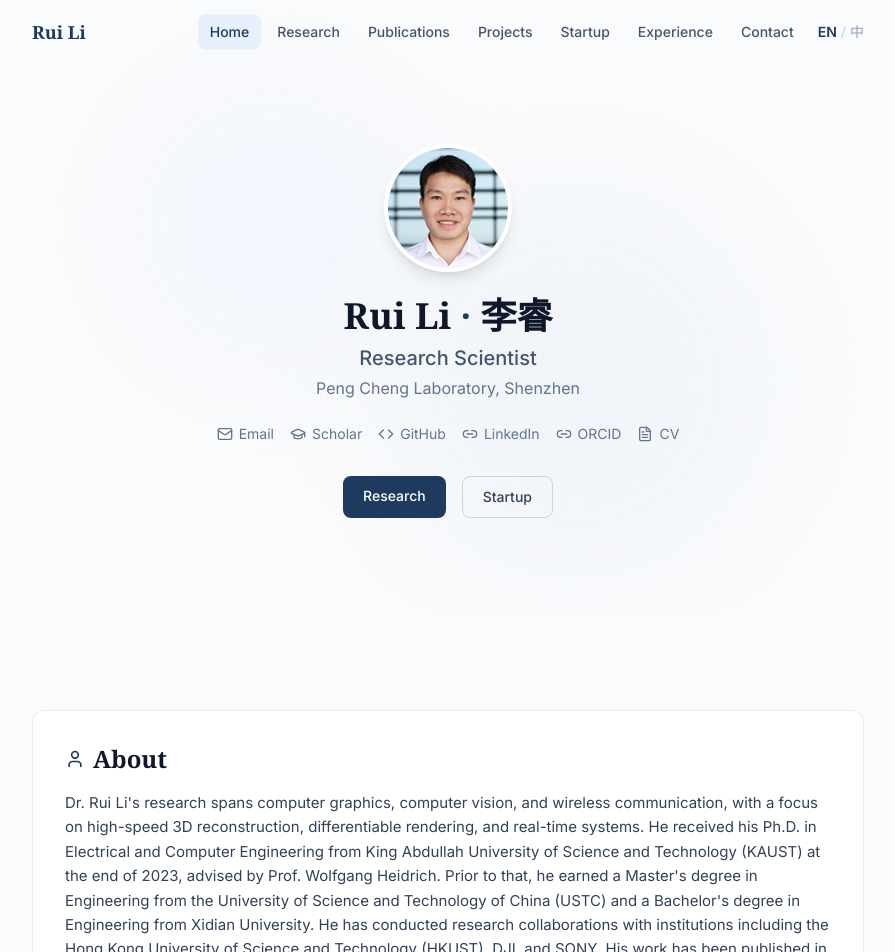
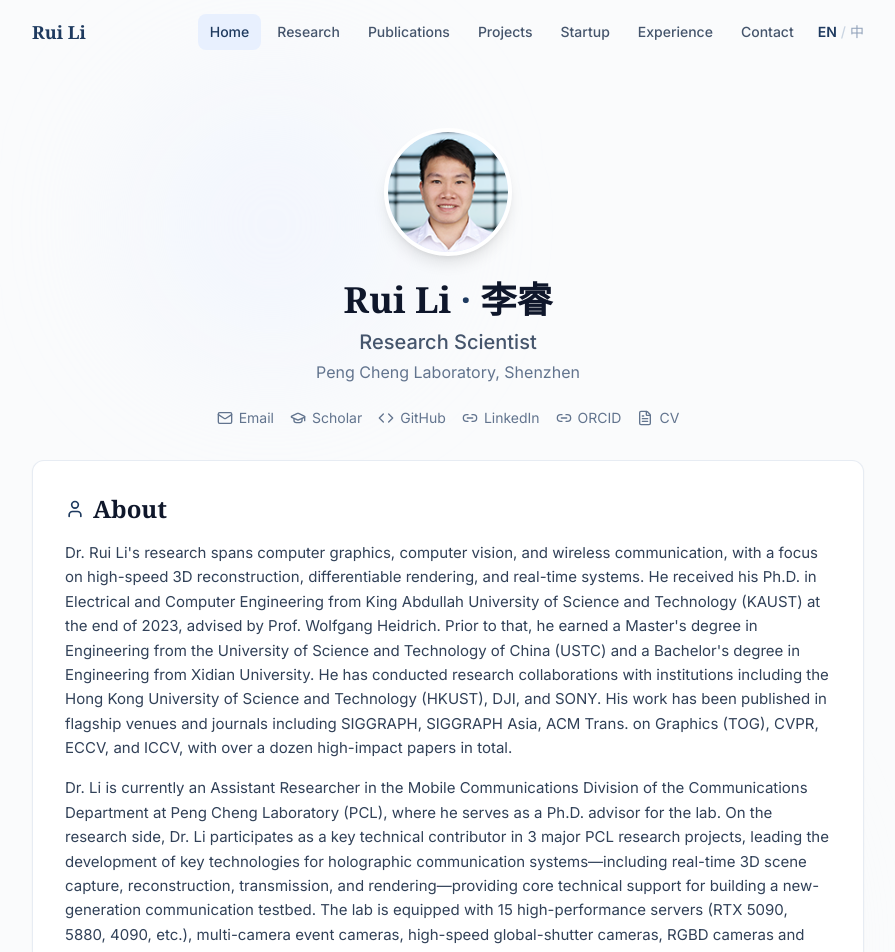
Before and after one commit to arthurlirui/personal-homepage-rui, a Next.js app: page / in a window 1280 px wide. Shown: the top 952 px of the page, without its empty margins (192-1087 px from the left). Built offline with nearby package versions, Linux system fonts and the light colour scheme.

Commit message:
refactor: merge About section into Hero, remove standalone keywords
- Integrate self-introduction card directly below social links in HeroSection
- Move CTA buttons into the About card
- Remove standalone AboutSection from homepage
- Keywords (research interests) already removed previously

```diff
--- a/app/page.tsx
+++ b/app/page.tsx
@@ -1,7 +1,6 @@
 import HeroSection from '@/components/home/HeroSection'
 import ResearchPreview from '@/components/home/ResearchPreview'
 import PaperHighlights from '@/components/home/PaperHighlights'
-import AboutSection from '@/components/home/AboutSection'
 import LatestNews from '@/components/home/LatestNews'
 import StartupHighlight from '@/components/home/StartupHighlight'
 
@@ -9,7 +8,6 @@ export default function HomePage() {
   return (
     <>
       <HeroSection />
-      <AboutSection />
       <ResearchPreview />
       <PaperHighlights />
       <LatestNews />
--- a/components/home/HeroSection.tsx
+++ b/components/home/HeroSection.tsx
@@ -2,8 +2,7 @@
 
 import { profile } from '@/data/profile'
 import { useLang, pick } from '@/components/context/LanguageContext'
-import { ui } from '@/data/i18n'
-import { Mail, GraduationCap, Code, Link2, FileText } from 'lucide-react'
+import { Mail, GraduationCap, Code, Link2, FileText, User } from 'lucide-react'
 import Link from 'next/link'
 
 const iconMap = {
@@ -15,21 +14,31 @@ const iconMap = {
   'file-text': FileText,
 }
 
+const bioEn = `Dr. Rui Li's research spans computer graphics, computer vision, and wireless communication, with a focus on high-speed 3D reconstruction, differentiable rendering, and real-time systems. He received his Ph.D. in Electrical and Computer Engineering from King Abdullah University of Science and Technology (KAUST) at the end of 2023, advised by Prof. Wolfgang Heidrich. Prior to that, he earned a Master's degree in Engineering from the University of Science and Technology of China (USTC) and a Bachelor's degree in Engineering from Xidian University. He has conducted research collaborations with institutions including the Hong Kong University of Science and Technology (HKUST), DJI, and SONY. His work has been published in flagship venues and journals including SIGGRAPH, SIGGRAPH Asia, ACM Trans. on Graphics (TOG), CVPR, ECCV, and ICCV, with over a dozen high-impact papers in total.
+
+Dr. Li is currently an Assistant Researcher in the Mobile Communications Division of the Communications Department at Peng Cheng Laboratory (PCL), where he serves as a Ph.D. advisor for the lab. On the research side, Dr. Li participates as a key technical contributor in 3 major PCL research projects, leading the development of key technologies for holographic communication systems—including real-time 3D scene capture, reconstruction, transmission, and rendering—providing core technical support for building a new-generation communication testbed. The lab is equipped with 15 high-performance servers (RTX 5090, 5880, 4090, etc.), multi-camera event cameras, high-speed global-shutter cameras, RGBD cameras and other imaging devices, and—backed by the Peng Cheng Cloud Brain infrastructure—offers near-unlimited tokens for large models such as GLM and DeepSeek.`
+
+const bioZh = `李睿博士，研究方向涵盖计算机图形学、计算机视觉和无线通信，专攻高速三维重建、可微渲染、实时系统领域。2023底年于阿卜杜拉国王科技大学（KAUST）电子与计算机工程系获博士学位，师从Prof. Wolfgang Heidrich教授；在此之前，他在中国科学技术大学获工学硕士学位，在西安电子科技大学获得工学学士学位。曾赴香港科技大学、大疆创新（DJI）、索尼（SONY）等机构开展科研合作。他的学术成果发表在SIGGRAPH、SIGGRAPH Asia、Trans. on Graphics (TOG)、CVPR、ECCV、ICCV等旗舰会议和期刊，总计发表高水平论文十余篇。
+
+李睿博士现任鹏城国家实验室通信部移动所助理研究员，担任实验室博士生导师。在科研项目方面，李博士作为技术骨干参与鹏城实验室重大科研项目3项，主导研发三维场景实时采集、重建、传输及渲染等全息通信体系关键技术，为构建新一代通信测试平台提供了核心技术支撑。实验室内配置高性能服务15台（5090、5880、4090等），并有多目事件相机、高速全局快门相机、RGBD相机等成像设备，以及依托鹏城云脑基础设施，拥有几乎无限的GLM、DeepSeek大模型token。`
+
 export default function HeroSection() {
   const { lang } = useLang()
-  const t = ui(lang)
   const title = pick(profile.title, profile.titleZh, lang)
   const affiliation = pick(profile.affiliation, profile.affiliationZh, lang)
   const resumeHref = lang === 'zh' ? profile.resumeZh : profile.resumeEn
+  const bio = lang === 'zh' ? bioZh : bioEn
 
   return (
-    <section className="relative pt-24 pb-16 md:pt-36 md:pb-24 overflow-hidden">
+    <section className="relative pt-24 pb-16 md:pt-32 md:pb-20 overflow-hidden">
       <div className="absolute inset-0 -z-10">
         <div className="absolute top-20 left-1/4 w-72 h-72 bg-accent-subtle/40 rounded-full blur-3xl" />
         <div className="absolute bottom-10 right-1/4 w-96 h-96 bg-slate-100 rounded-full blur-3xl" />
       </div>
 
-      <div className="max-w-[880px] mx-auto px-6 text-center">
+      <div className="max-w-[880px] mx-auto px-6">
+        {/* Avatar + name + title */}
+        <div className="text-center">
           <div className="w-28 h-28 md:w-32 md:h-32 mx-auto mb-6 rounded-full bg-accent-subtle border-4 border-white shadow-lg flex items-center justify-center overflow-hidden">
             <img src={profile.avatar} alt={profile.name} className="w-full h-full rounded-full object-cover" />
           </div>
@@ -42,7 +51,9 @@ export default function HeroSection() {
             {title}
           </p>
           <p className="mt-1 text-slate-500">{affiliation}</p>
+        </div>
 
+        {/* Social links */}
         <div className="mt-6 flex flex-wrap items-center justify-center gap-4">
           {profile.socials.map((s) => {
             const Icon = iconMap[s.icon] ?? Mail
@@ -62,19 +73,35 @@ export default function HeroSection() {
           })}
         </div>
 
-        <div className="mt-8 flex justify-center gap-4">
+        {/* About / self-introduction card */}
+        <div className="mt-8 card p-6 md:p-8 text-left">
+          <div className="flex items-center gap-2 mb-4">
+            <User size={20} className="text-accent" />
+            <h2 className="text-xl md:text-2xl font-serif font-semibold text-slate-900">
+              {lang === 'zh' ? '关于' : 'About'}
+            </h2>
+          </div>
+          <div className="space-y-4 text-slate-700 leading-relaxed text-sm md:text-[15px]">
+            {bio.split('\n\n').map((para, i) => (
+              <p key={i}>{para}</p>
+            ))}
+          </div>
+
+          {/* CTA buttons inside the About card */}
+          <div className="mt-6 flex justify-start gap-4">
             <Link
               href="/research"
               className="px-5 py-2.5 bg-accent text-white rounded-lg text-sm font-medium hover:bg-accent-light transition-colors"
             >
-            {t.hero.ctaResearch}
+              {lang === 'zh' ? '研究方向' : 'Research'}
             </Link>
             <Link
               href="/startup"
               className="px-5 py-2.5 border border-slate-300 text-slate-700 rounded-lg text-sm font-medium hover:border-accent hover:text-accent transition-colors"
             >
-            {t.hero.ctaStartup}
+              {lang === 'zh' ? '创业项目' : 'Startup'}
             </Link>
+          </div>
         </div>
       </div>
     </section>
```
Lines whose indentation alone changed are shown as unchanged.
